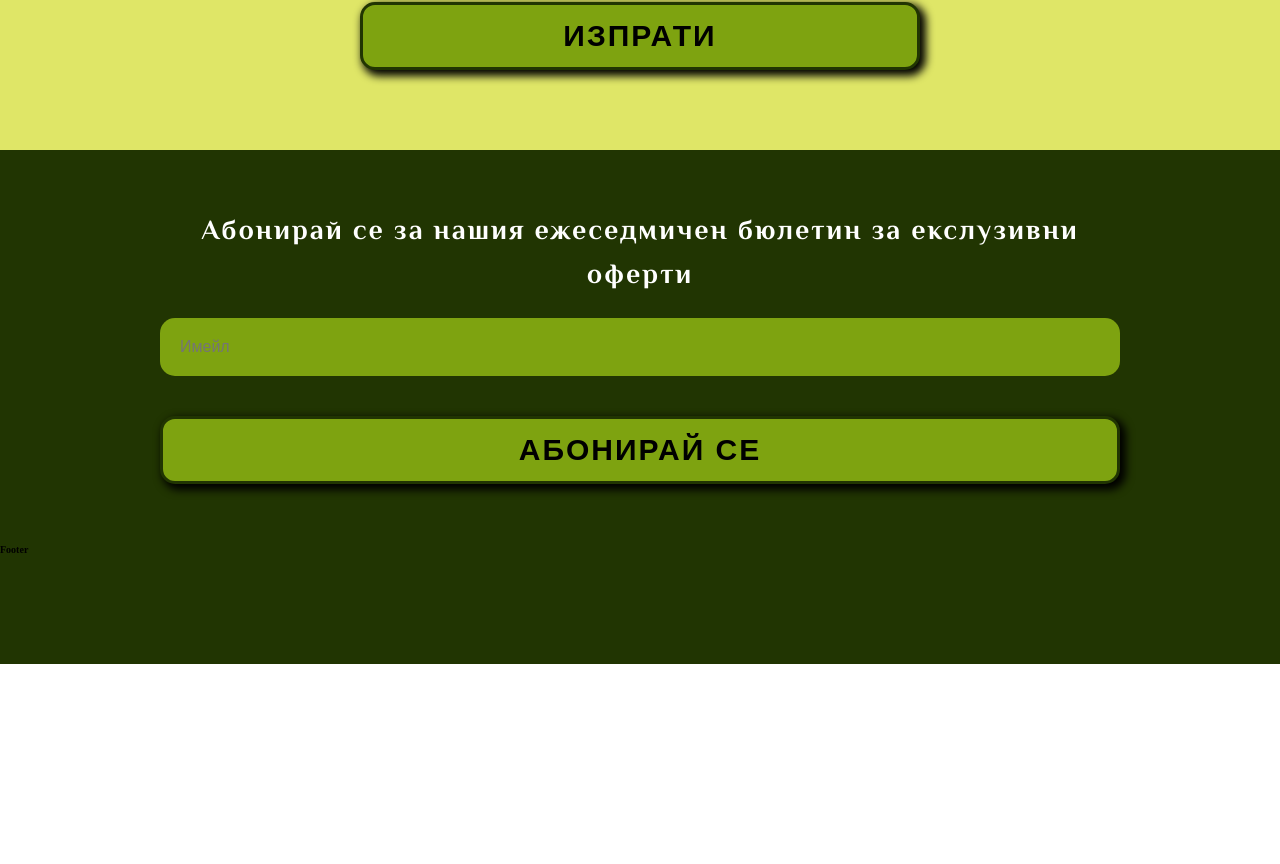
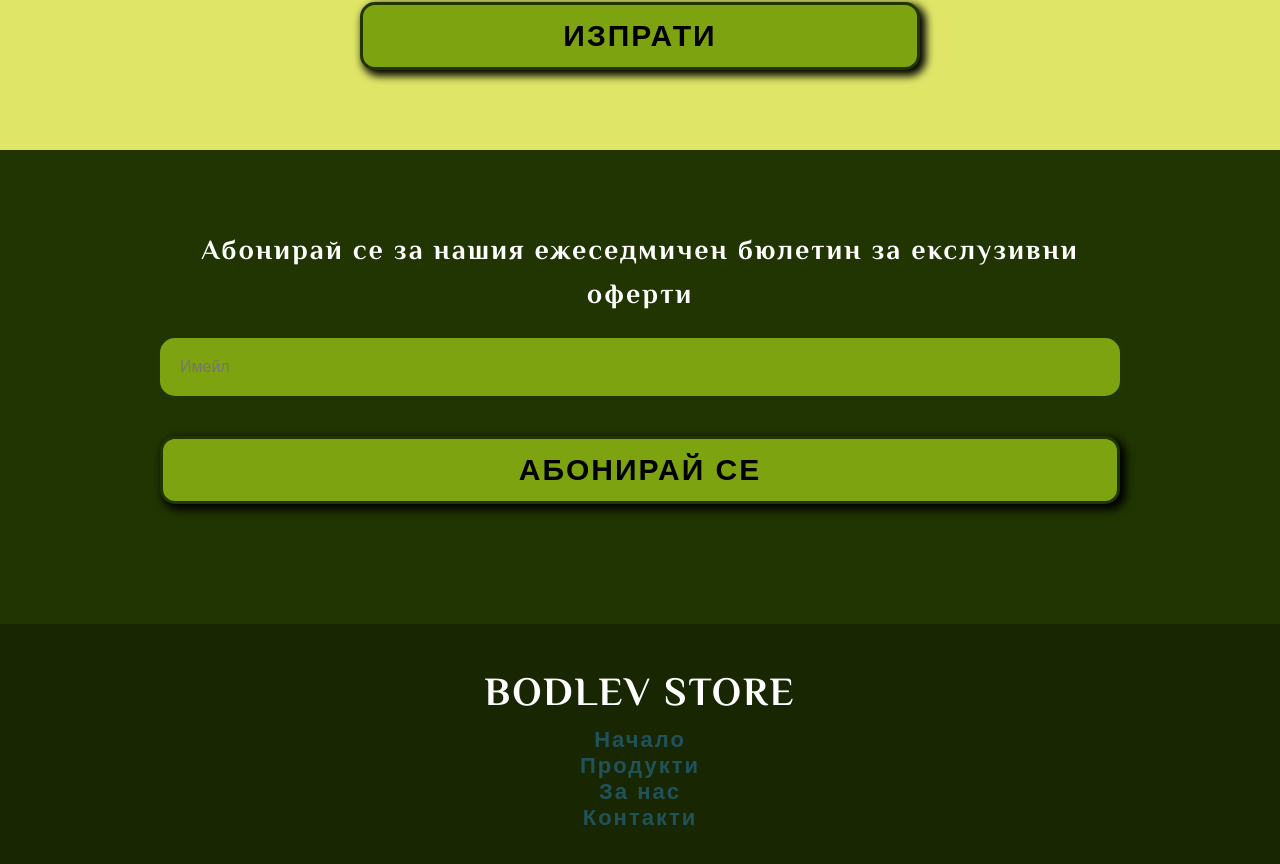
Before and after one commit to LachezarUzunov/react-crops-market, a React (Create React App) app: page / in a window 1280 px wide. Shown: the part 3463-4327 px from the top of the page. Before the commit the page ends 4127 px from the top, so only its background shows below. Built offline with nearby package versions, Linux system fonts and the light colour scheme; a web font is replaced by a local one.

Commit message:
adding footer

```diff
--- a/src/layout/Footer.js
+++ b/src/layout/Footer.js
@@ -4,7 +4,22 @@ import classes from "./Footer.module.css";
 const Footer = () => {
   return (
     <footer>
-      <h4>Footer</h4>
+      <h1 className={classes.footer__heading}>BODLEV STORE</h1>
+
+      <ul className={classes.permalinks}>
+        <li>
+          <a href="#home">Начало</a>
+        </li>
+        <li>
+          <a href="#about">Продукти</a>
+        </li>
+        <li>
+          <a href="#react">За нас</a>
+        </li>
+        <li>
+          <a href="#wordpress">Контакти</a>
+        </li>
+      </ul>
     </footer>
   );
 };
--- a/src/layout/Footer.module.css
+++ b/src/layout/Footer.module.css
@@ -1,4 +1,24 @@
 footer {
-  height: 15vh;
-  background-color: var(--dark-green);
+  height: 40vh;
+  background-color: #182702;
+  color: white;
+  text-align: center;
 }
+
+.footer__heading {
+  padding-top: 4rem;
+  font-size: 4rem;
+}
+
+.permalinks {
+}
+
+.permalinks li:hover {
+  border-bottom: 2px solid var(--spring-green);
+  border-top: none;
+  border-width: 50%;
+}
+
+.permalinks a:hover {
+  border: none;
+}
--- a/src/screens/SignUp.module.css
+++ b/src/screens/SignUp.module.css
@@ -1,6 +1,6 @@
 .sign__section {
   background-color: var(--dark-green);
-  padding: 6rem 0;
+  padding: 8rem 0 12rem 0;
   color: white;
 }
 
```
